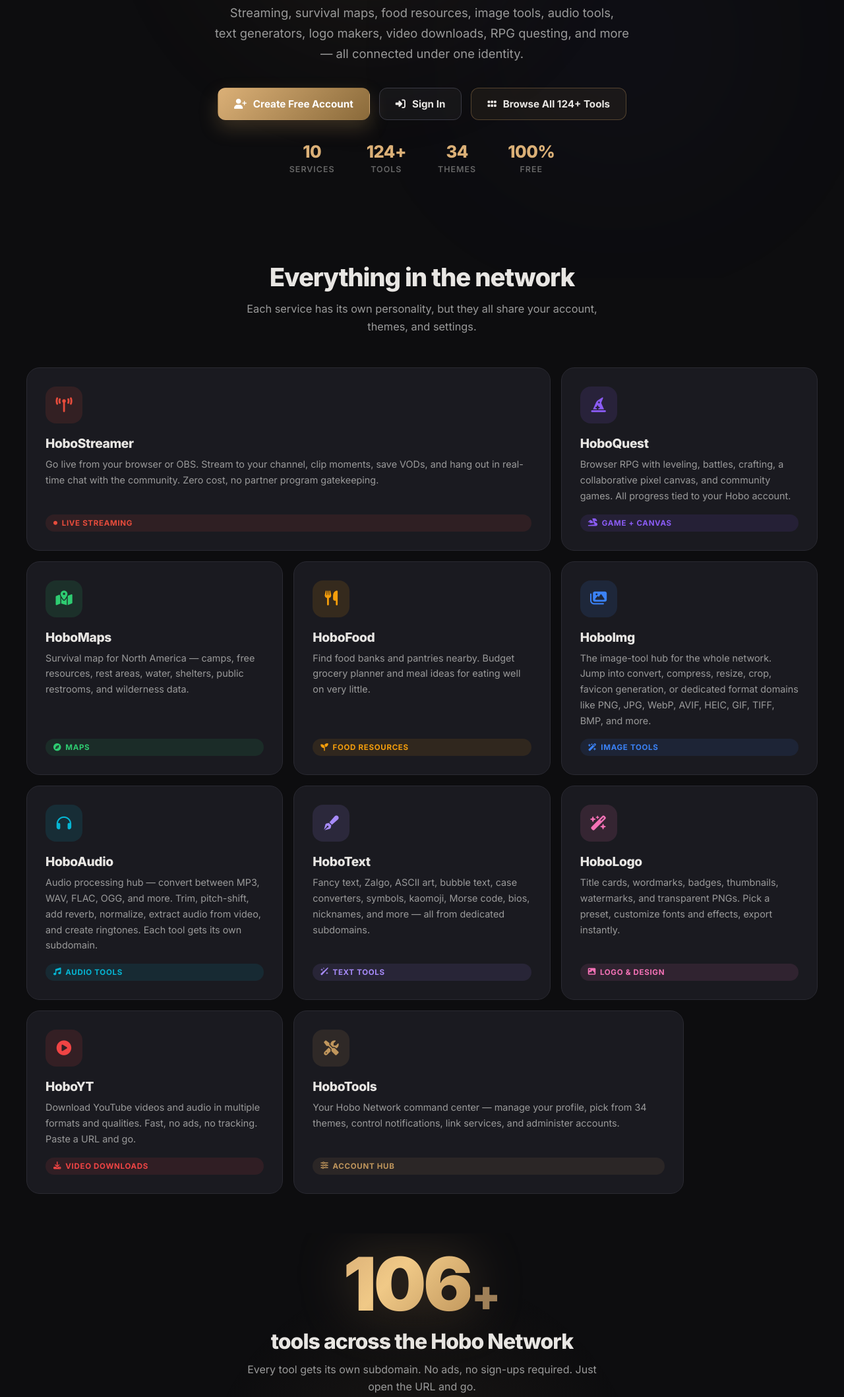
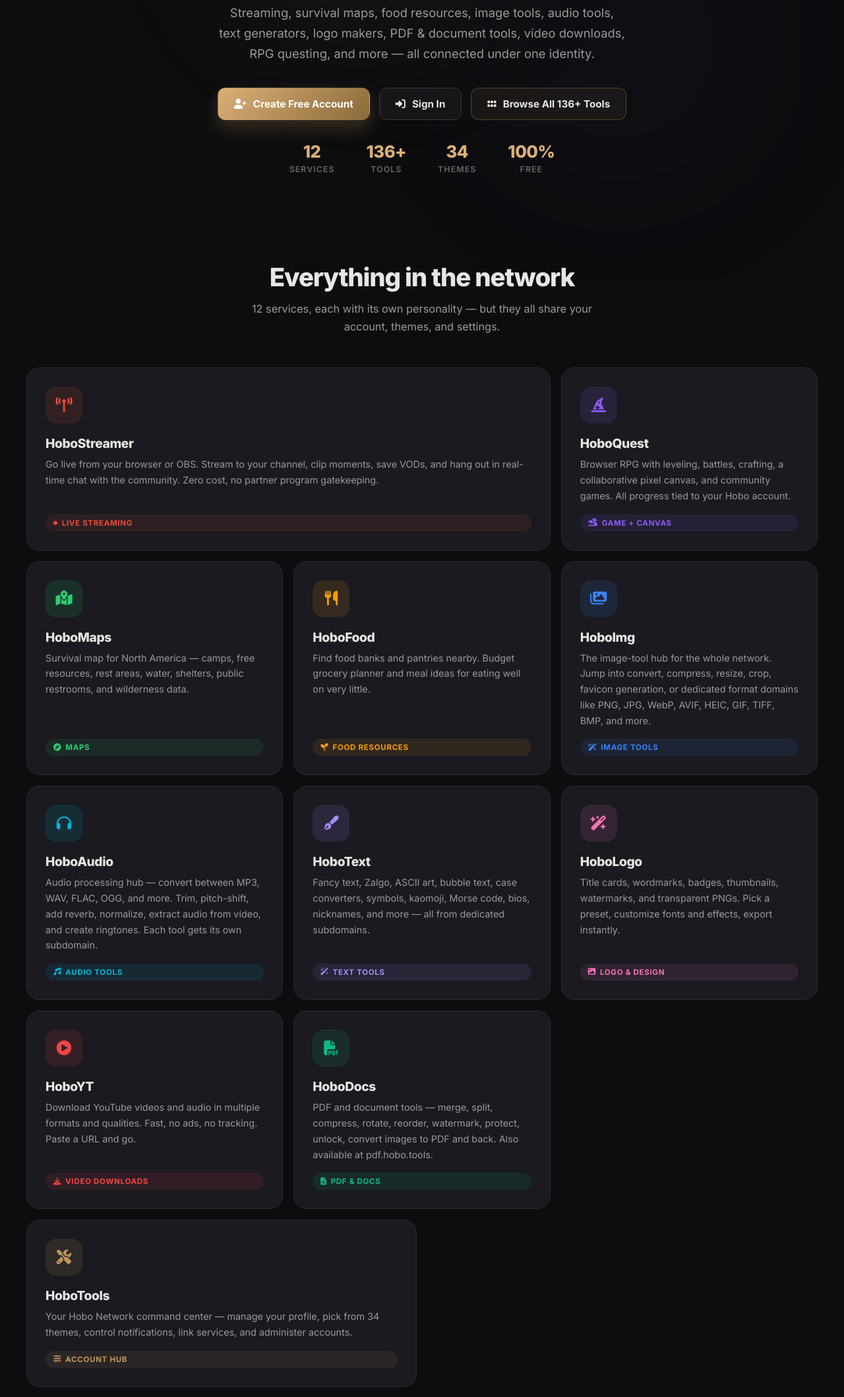
Before and after one commit to HoboStreamer/HoboApp, a website: page hobo-tools/public/index.html in a window 1280 px wide. Shown: the part 379-2497 px from the top of the page at 66% size. Drawn offline with Linux system fonts and the light colour scheme; files whose address does not match are found by name.

Commit message:
feat: update hobo.tools — add HoboDocs, SEO tags, 136+ tools, fix anon chat search display
- SEO: og:title/description/type/url, canonical link, updated meta description
- Hero: updated sub-text and stats ribbon (12 services, 136+ tools)
- Services grid: added HoboDocs bento card with docs.hobo.tools + pdf.hobo.tools
- DIR_DATA: added 'PDF & Documents' category (13 tools: merge, split, compress, etc.)
- Signed-in quick-grid: added Text tools, Logo tools, PDF & Docs cards
- Footer: added HoboText, HoboLogo, HoboDocs links
- Admin chat logs: updated placeholder to indicate anon ID support, show anon_id in results

```diff
--- a/hobo-tools/public/index.html
+++ b/hobo-tools/public/index.html
@@ -4,7 +4,12 @@
     <meta charset="UTF-8">
     <meta name="viewport" content="width=device-width, initial-scale=1.0">
     <title>Hobo Network — One Account. Every Hobo Service.</title>
-    <meta name="description" content="The Hobo Network — streaming, survival maps, food resources, image tools, video downloads, RPG questing, and more. One account, everywhere.">
+    <meta name="description" content="The Hobo Network — streaming, survival maps, food resources, image tools, audio tools, text generators, logo makers, PDF tools, document editors, video downloads, RPG questing, and more. One account, everywhere.">
+    <meta property="og:title" content="Hobo Network — One Account. Every Hobo Service.">
+    <meta property="og:description" content="12 interconnected services — streaming, games, maps, food, image tools, audio tools, text generators, logo makers, PDF & document tools, video downloads, and more.">
+    <meta property="og:type" content="website">
+    <meta property="og:url" content="https://hobo.tools">
+    <link rel="canonical" href="https://hobo.tools">
     <link rel="preconnect" href="https://fonts.googleapis.com">
     <link rel="preconnect" href="https://fonts.gstatic.com" crossorigin>
     <link href="https://fonts.googleapis.com/css2?family=Inter:wght@400;500;600;700;800;900&display=swap" rel="stylesheet">
@@ -765,15 +770,15 @@
             <div class="shell hero">
                 <div class="hero-badge"><i class="fa-solid fa-campground"></i> The Hobo Network</div>
                 <h1>One account.<br><span class="gradient-text">Every Hobo service.</span></h1>
-                <p class="hero-sub">Streaming, survival maps, food&nbsp;resources, image&nbsp;tools, audio&nbsp;tools, text&nbsp;generators, logo&nbsp;makers, video&nbsp;downloads, RPG&nbsp;questing, and more — all connected under one identity.</p>
+                <p class="hero-sub">Streaming, survival maps, food&nbsp;resources, image&nbsp;tools, audio&nbsp;tools, text&nbsp;generators, logo&nbsp;makers, PDF&nbsp;&amp;&nbsp;document&nbsp;tools, video&nbsp;downloads, RPG&nbsp;questing, and more — all connected under one identity.</p>
                 <div class="hero-cta">
                     <a href="/login" class="btn btn-primary"><i class="fa-solid fa-user-plus"></i> Create Free Account</a>
                     <a href="/login" class="btn btn-ghost"><i class="fa-solid fa-right-to-bracket"></i> Sign In</a>
-                    <button type="button" class="btn btn-ghost" onclick="openDirectory()" style="border-color:rgba(192,150,92,0.35);background:rgba(192,150,92,0.08)"><i class="fa-solid fa-grip"></i> Browse All 124+ Tools</button>
+                    <button type="button" class="btn btn-ghost" onclick="openDirectory()" style="border-color:rgba(192,150,92,0.35);background:rgba(192,150,92,0.08)"><i class="fa-solid fa-grip"></i> Browse All 136+ Tools</button>
                 </div>
                 <div class="stats-ribbon">
-                    <div class="stat"><span class="stat-number">10</span><span class="stat-label">Services</span></div>
-                    <div class="stat"><span class="stat-number">124+</span><span class="stat-label">Tools</span></div>
+                    <div class="stat"><span class="stat-number">12</span><span class="stat-label">Services</span></div>
+                    <div class="stat"><span class="stat-number">136+</span><span class="stat-label">Tools</span></div>
                     <div class="stat"><span class="stat-number">34</span><span class="stat-label">Themes</span></div>
                     <div class="stat"><span class="stat-number">100%</span><span class="stat-label">Free</span></div>
                 </div>
@@ -784,7 +789,7 @@
                 <div class="shell">
                     <div class="section-title reveal">
                         <h2>Everything in the network</h2>
-                        <p>Each service has its own personality, but they all share your account, themes, and settings.</p>
+                        <p>12 services, each with its own personality — but they all share your account, themes, and settings.</p>
                     </div>
 
                     <div class="bento">
@@ -866,6 +871,15 @@
                             <div class="card-title">HoboYT</div>
                             <div class="card-desc">Download YouTube videos and audio in multiple formats and qualities. Fast, no ads, no tracking. Paste a URL and go.</div>
                             <span class="card-tag"><i class="fa-solid fa-download"></i> Video Downloads</span>
+                            <div class="card-glow"></div>
+                        </a>
+
+                        <!-- HoboDocs -->
+                        <a class="bento-card bento-third reveal" href="https://docs.hobo.tools" target="_blank" rel="noopener" style="--card-accent: #10b981;">
+                            <div class="card-icon"><i class="fa-solid fa-file-pdf"></i></div>
+                            <div class="card-title">HoboDocs</div>
+                            <div class="card-desc">PDF and document tools — merge, split, compress, rotate, reorder, watermark, protect, unlock, convert images to PDF and back. Also available at pdf.hobo.tools.</div>
+                            <span class="card-tag"><i class="fa-solid fa-file-lines"></i> PDF &amp; Docs</span>
                             <div class="card-glow"></div>
                         </a>
 
@@ -1058,6 +1072,18 @@
                         <div class="quick-icon"><i class="fa-solid fa-circle-play"></i></div>
                         <div><h3>Download video</h3><p>YouTube to MP4/MP3</p></div>
                     </a>
+                    <a class="quick-card" href="https://text.hobo.tools">
+                        <div class="quick-icon"><i class="fa-solid fa-pen-fancy"></i></div>
+                        <div><h3>Text tools</h3><p>Fancy text, Zalgo, encoding, utilities</p></div>
+                    </a>
+                    <a class="quick-card" href="https://logo.hobo.tools">
+                        <div class="quick-icon"><i class="fa-solid fa-wand-magic-sparkles"></i></div>
+                        <div><h3>Logo tools</h3><p>Title cards, badges, thumbnails</p></div>
+                    </a>
+                    <a class="quick-card" href="https://docs.hobo.tools">
+                        <div class="quick-icon"><i class="fa-solid fa-file-pdf"></i></div>
+                        <div><h3>PDF &amp; Docs</h3><p>Merge, split, compress, convert PDFs</p></div>
+                    </a>
                     <a class="quick-card" href="https://hobo.quest">
                         <div class="quick-icon"><i class="fa-solid fa-hat-wizard"></i></div>
                         <div><h3>Play HoboQuest</h3><p>RPG, canvas, leaderboards</p></div>
@@ -1068,7 +1094,7 @@
                     </a>
                     <button class="quick-card" onclick="openDirectory()" style="text-align:left;cursor:pointer;color:inherit;font:inherit">
                         <div class="quick-icon"><i class="fa-solid fa-grip"></i></div>
-                        <div><h3>Browse all tools</h3><p>118 subdomains across every category</p></div>
+                        <div><h3>Browse all tools</h3><p>136+ subdomains across every category</p></div>
                     </button>
                 </div>
             </div>
@@ -1085,6 +1111,9 @@
                     <a href="https://food.hobo.tools">HoboFood</a>
                     <a href="https://img.hobo.tools">HoboImg</a>
                     <a href="https://audio.hobo.tools">HoboAudio</a>
+                    <a href="https://text.hobo.tools">HoboText</a>
+                    <a href="https://logo.hobo.tools">HoboLogo</a>
+                    <a href="https://docs.hobo.tools">HoboDocs</a>
                     <a href="https://yt.hobo.tools">HoboYT</a>
                     <a href="https://my.hobo.tools">My Account</a>
                     <a href="https://discord.gg/M6MuRUaeJj">Discord</a>
@@ -1377,6 +1406,21 @@
                 { name: 'HoboStreamer', domain: 'hobostreamer.com', icon: 'fa-tower-broadcast' },
                 { name: 'HoboQuest', domain: 'hobo.quest', icon: 'fa-hat-wizard' },
             ]},
+            { cat: 'PDF & Documents', icon: 'fa-file-pdf', color: '#10b981', tools: [
+                { name: 'HoboDocs Hub', domain: 'docs.hobo.tools', icon: 'fa-file-pdf' },
+                { name: 'HoboPDF', domain: 'pdf.hobo.tools', icon: 'fa-file-pdf' },
+                { name: 'Merge PDFs', domain: 'docs.hobo.tools/merge', icon: 'fa-object-group' },
+                { name: 'Split PDF', domain: 'docs.hobo.tools/split', icon: 'fa-scissors' },
+                { name: 'Compress PDF', domain: 'docs.hobo.tools/compress', icon: 'fa-compress' },
+                { name: 'Rotate PDF', domain: 'docs.hobo.tools/rotate', icon: 'fa-rotate' },
+                { name: 'Reorder Pages', domain: 'docs.hobo.tools/reorder', icon: 'fa-arrow-down-1-9' },
+                { name: 'Watermark PDF', domain: 'docs.hobo.tools/watermark', icon: 'fa-droplet' },
+                { name: 'Protect PDF', domain: 'docs.hobo.tools/protect', icon: 'fa-lock' },
+                { name: 'Unlock PDF', domain: 'docs.hobo.tools/unlock', icon: 'fa-unlock' },
+                { name: 'Images to PDF', domain: 'docs.hobo.tools/img2pdf', icon: 'fa-images' },
+                { name: 'PDF to Images', domain: 'docs.hobo.tools/pdf2img', icon: 'fa-photo-film' },
+                { name: 'PDF Metadata', domain: 'docs.hobo.tools/metadata', icon: 'fa-tags' },
+            ]},
             { cat: 'Mexican / Latino', icon: 'fa-pepper-hot', color: '#ef4444', tools: [
                 { name: 'ICE Alerts', domain: 'ice.hobo.tools', icon: 'fa-shield-halved' },
                 { name: 'HoboPeso', domain: 'peso.hobo.tools', icon: 'fa-coins' },
```
Also changed, not shown: hobo-tools/public/admin.html (+2 -2 lines).
